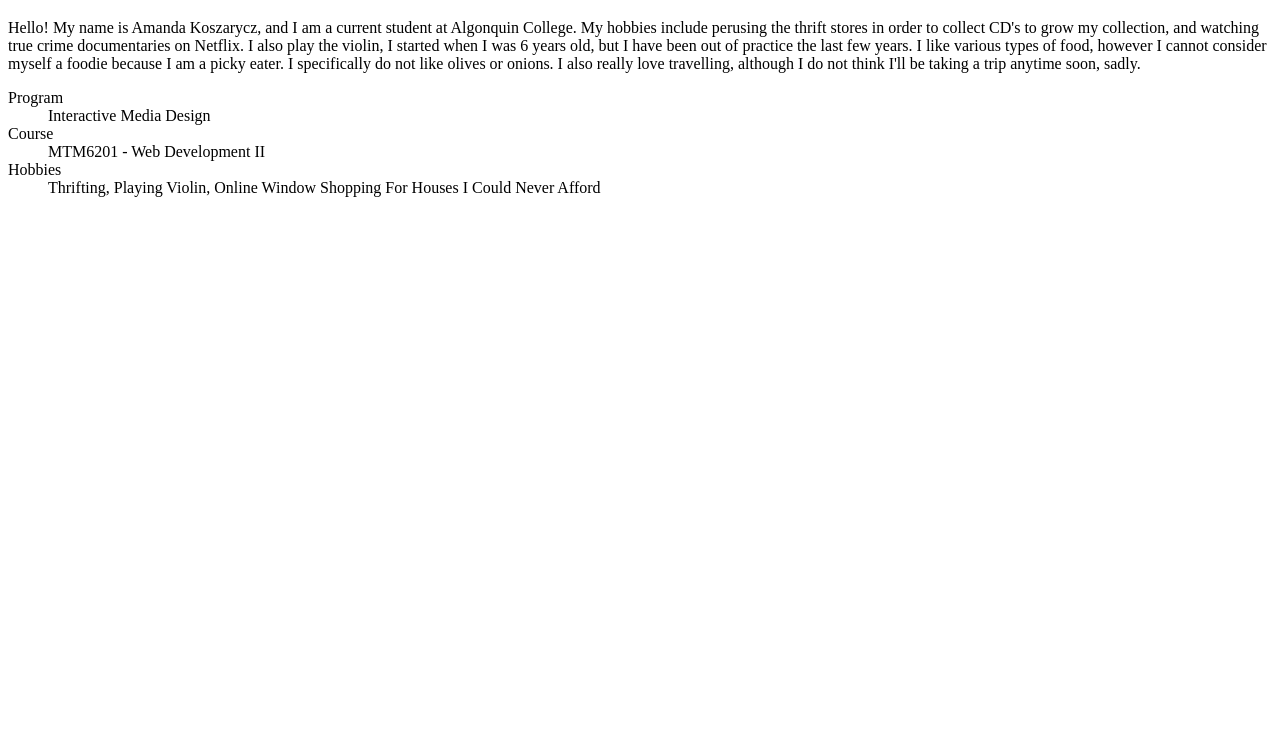
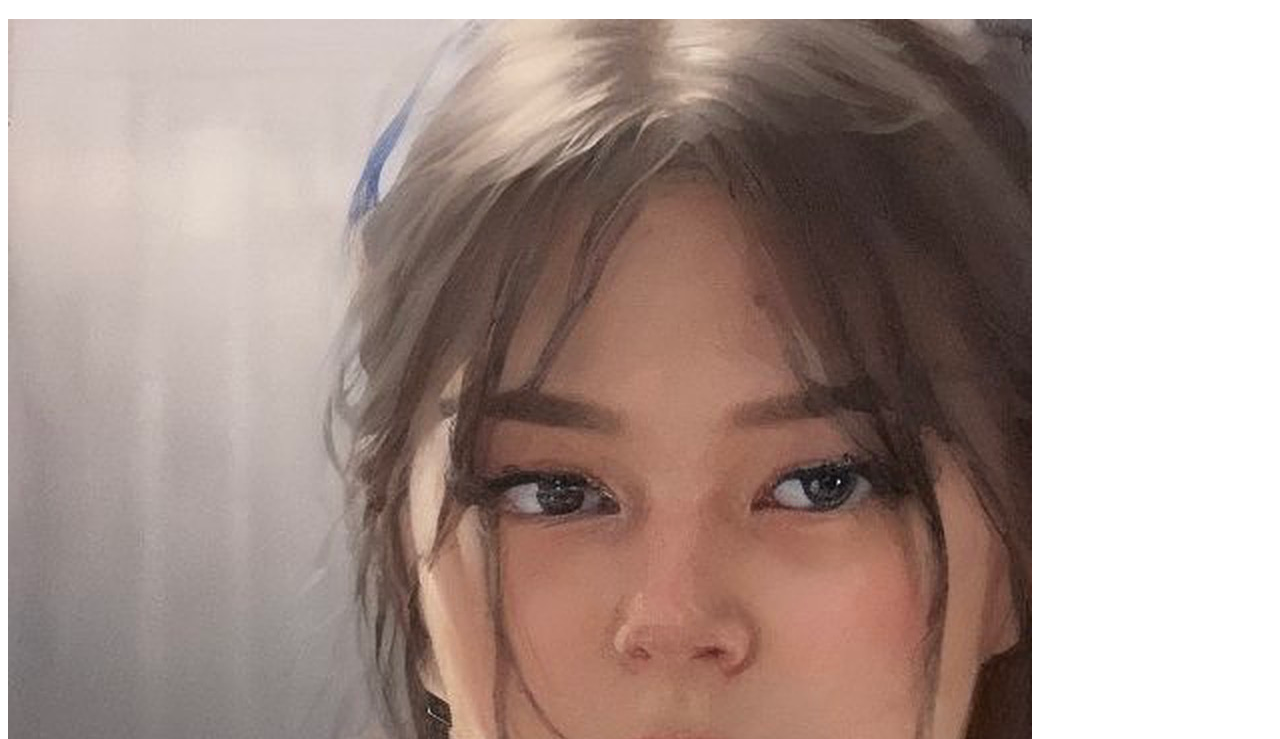
Before and after one commit to kosz0001/mtm6201-week1, a plain HTML site: page index.html in a window 1280 px wide. Shown: the part 61-800 px from the top of the page. Drawn offline with Linux system fonts and the light colour scheme.

Commit message:
adds image into html

```diff
--- a/index.html
+++ b/index.html
@@ -11,6 +11,7 @@
         <header>
             <h1>Amanda Koszarycz</h1>
         </header>
+        <img src="images/amanda.jpg" alt="image of Amanda Koszarycz"/>
         <main>
             <p>Hello! My name is Amanda Koszarycz, and I am a current student at Algonquin College. My hobbies include perusing the thrift stores in order to collect CD's to grow my collection, and watching true crime documentaries on Netflix. I also play the violin, I started when I was 6 years old, but I have been out of practice the last few years. I like various types of food, however I cannot consider myself a foodie because I am a picky eater. I specifically do not like olives or onions. I also really love travelling, although I do not think I'll be taking a trip anytime soon, sadly.</p>
             <dl>
```
